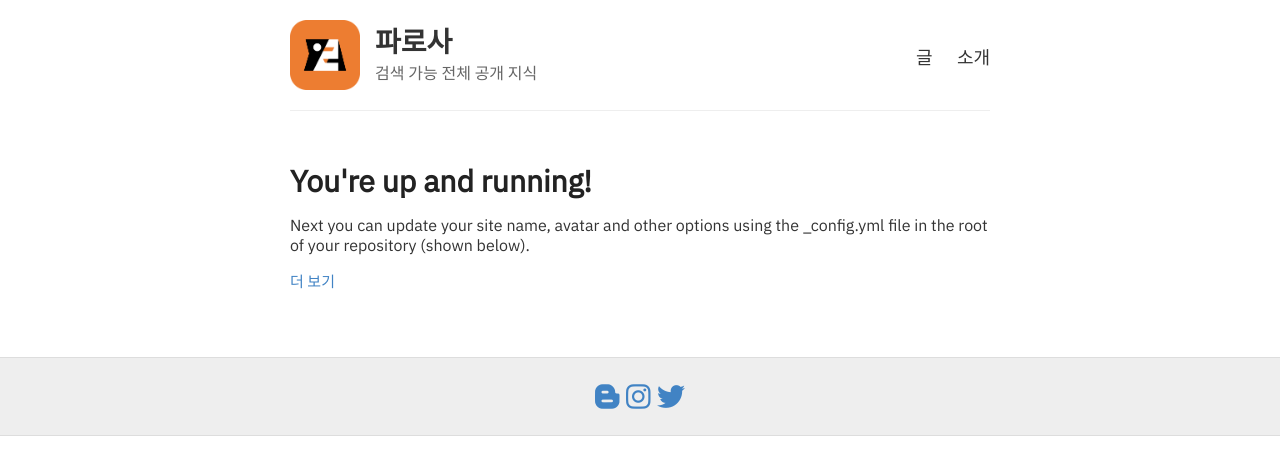
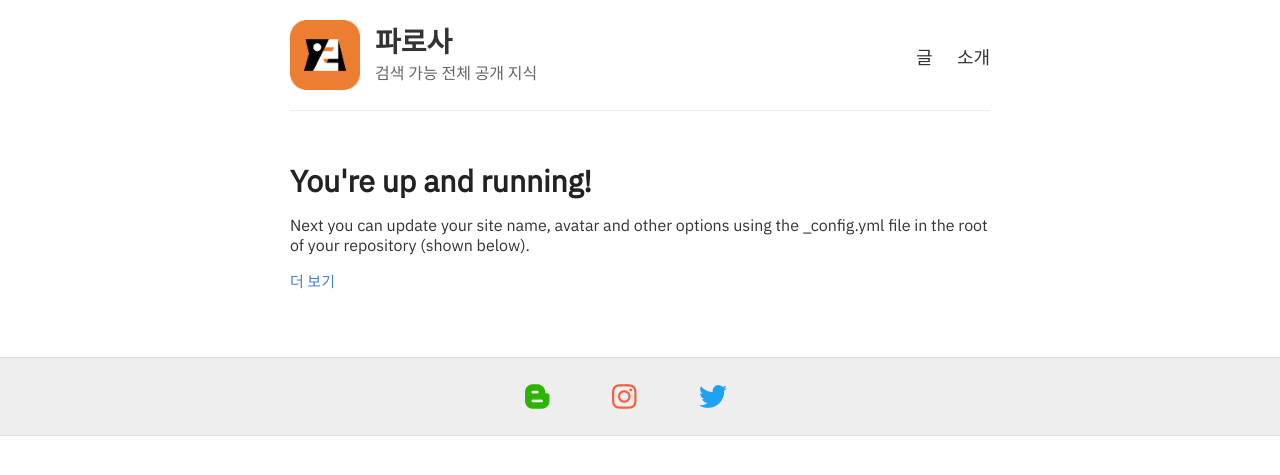
Before and after one commit to parosaone/blog, a Jekyll site: the page built from index.html, in a window 1280 px wide. Shown: the top 475 px of the page. Built offline with Jekyll 4.4.1, drawn with Linux system fonts in a browser that asks for light colours; nearby versions of some CDN libraries.

Commit message:
Add Color to Footer Icons

```diff
--- a/_includes/svg-icons.html
+++ b/_includes/svg-icons.html
@@ -1,3 +1,3 @@
-{% if site.footer-links.naverblog %}<a href="https://blog.naver.com/{{ site.footer-links.naverblog }}"><i class="fab fa-blogger-b"></i></a>{% endif %}
-{% if site.footer-links.instagram %}<a href="https://instagram.com/{{ site.footer-links.instagram }}"><i class="fab fa-instagram"></i></a>{% endif %}
-{% if site.footer-links.twitter %}<a href="https://www.twitter.com/{{ site.footer-links.twitter }}"><i class="fab fa-twitter"></i></a>{% endif %}
+{% if site.footer-links.naverblog %}<a href="https://blog.naver.com/{{ site.footer-links.naverblog }}"><i class="fab fa-blogger-b" style="color: #2DB400"></i></a>{% endif %}
+{% if site.footer-links.instagram %}<a href="https://instagram.com/{{ site.footer-links.instagram }}"><i class="fab fa-instagram" style="color: #F56040"></i></a>{% endif %}
+{% if site.footer-links.twitter %}<a href="https://www.twitter.com/{{ site.footer-links.twitter }}"><i class="fab fa-twitter" style="color: #1DA1F2"></i></a>{% endif %}
--- a/style.scss
+++ b/style.scss
@@ -272,6 +272,7 @@ footer {
   padding: 20px 0;
   text-align: center;
   font-size: 28px;
+  letter-spacing: 28px;
 }
 
 // Settled on moving the import of syntax highlighting to the bottom of the CSS
```
